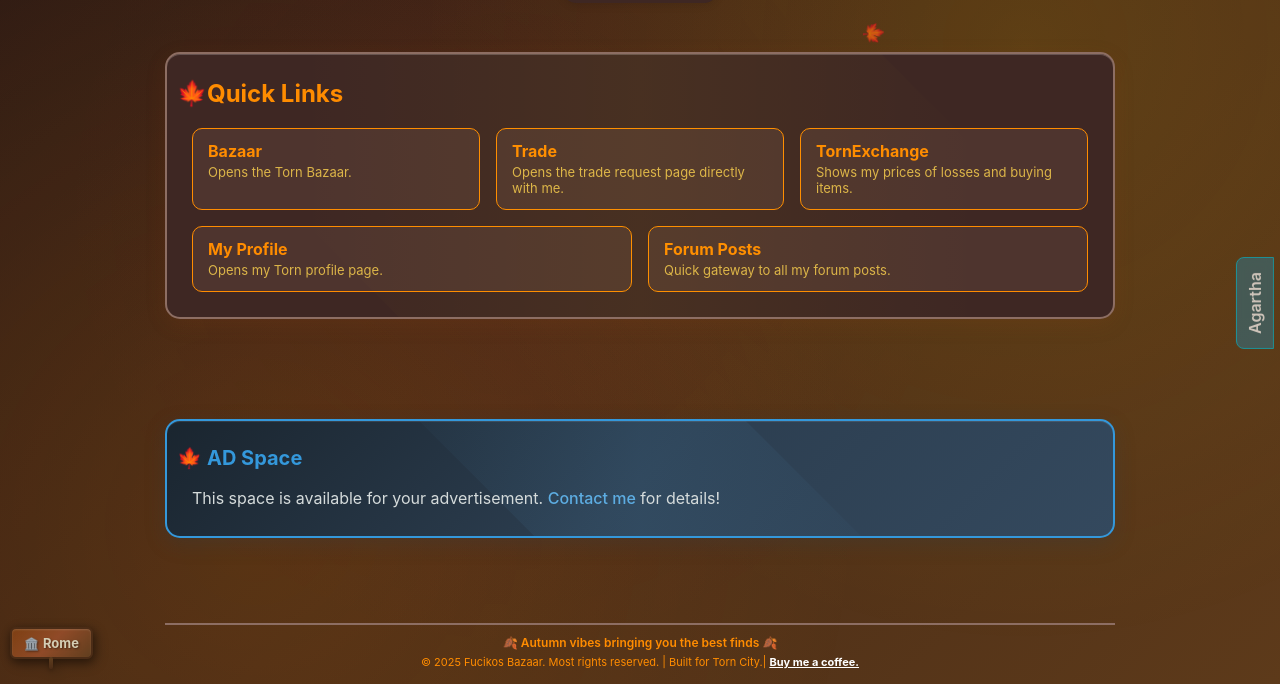
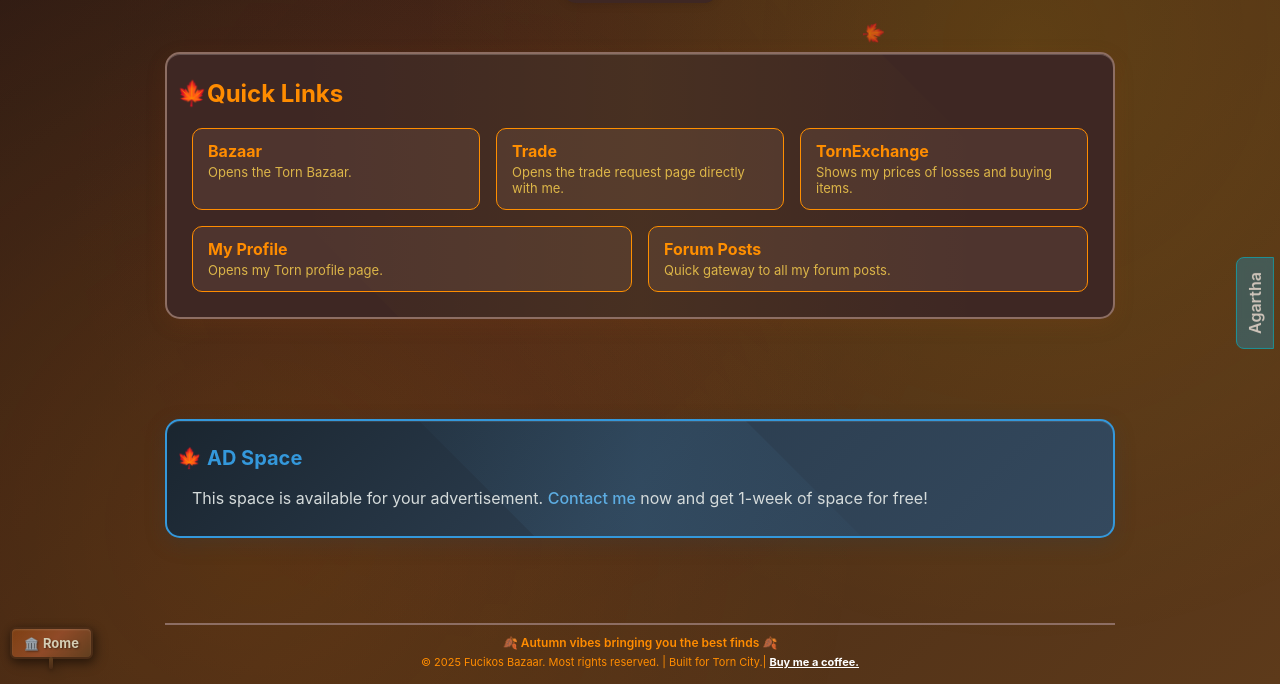
Before and after one commit to Fucikos/fucikos.site, a plain HTML site: page index.html in a window 1280 px wide. Shown: the part 116-800 px from the top of the page. Drawn offline with Linux system fonts and the light colour scheme.

Commit message:
index.html

```diff
--- a/index.html
+++ b/index.html
@@ -80,7 +80,7 @@
     <!-- Wide box as a placeholder for ads -->
     <div class="wide-ad-space">
       <h2>AD Space</h2>
-      <p>This space is available for your advertisement. <a href="https://www.torn.com/profiles.php?XID=3859772" target="_blank" rel="noopener">Contact me</a> for details!</p>
+      <p>This space is available for your advertisement. <a href="https://www.torn.com/profiles.php?XID=3859772" target="_blank" rel="noopener">Contact me</a> now and get 1-week of space for free!</p>
 
     </div>
 
```
